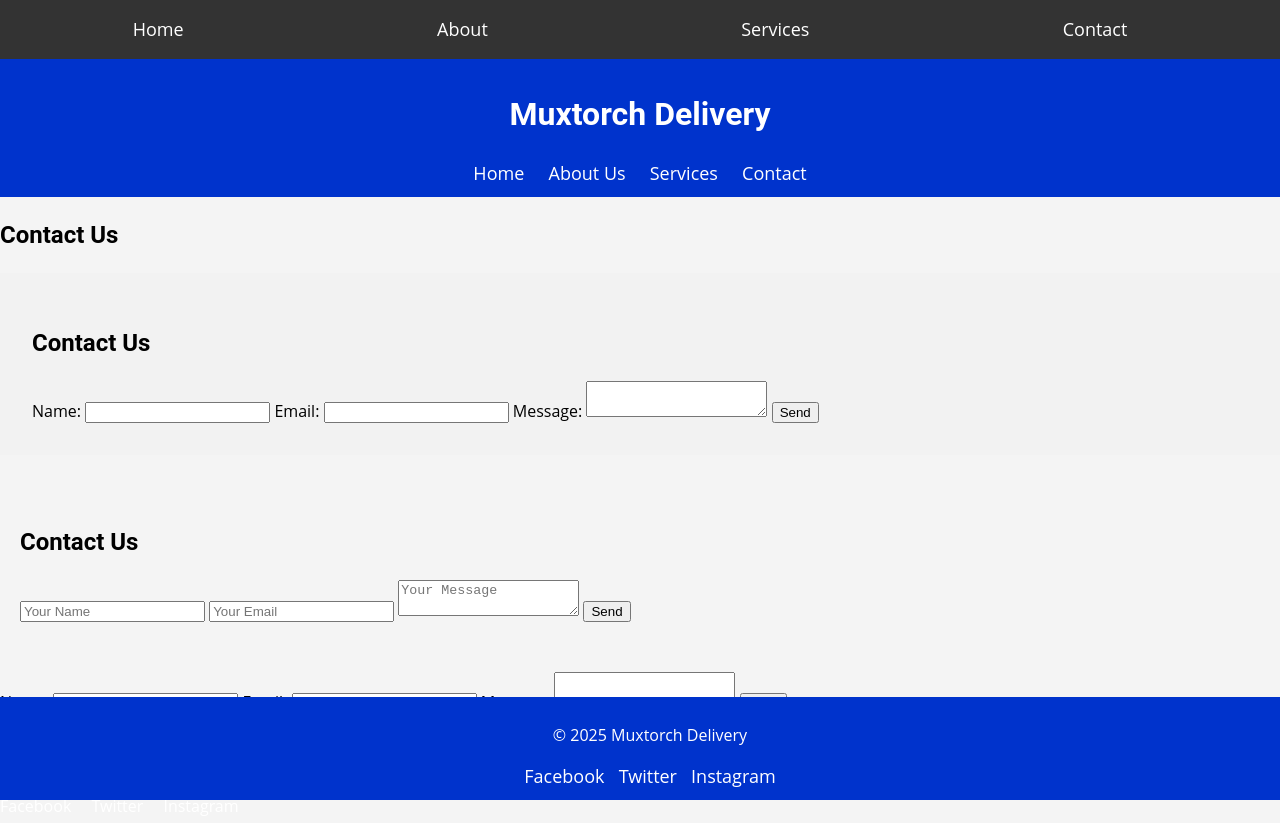
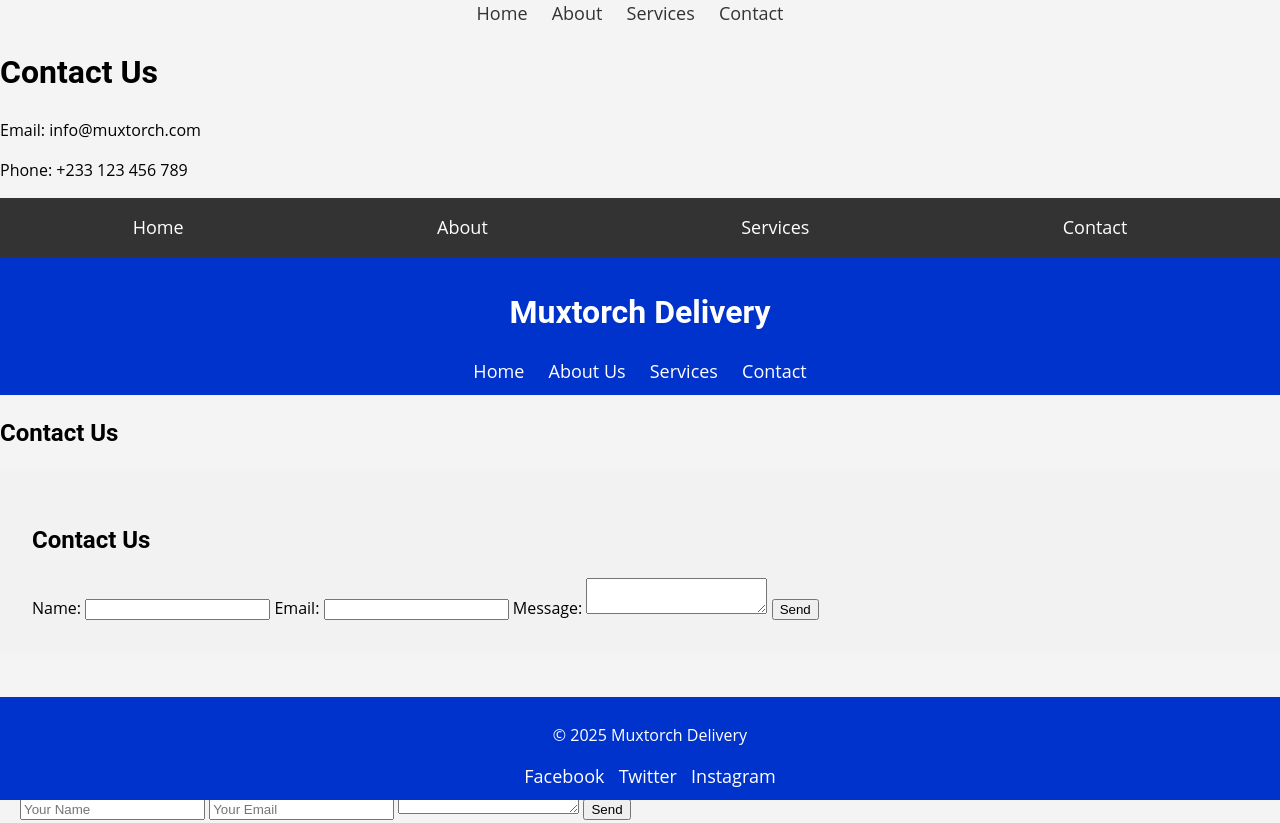
Before and after one commit to MusahT/muxtorchwebsite-, a plain HTML site: page contact.html in a window 1280 px wide. Shown: the top 823 px of the page. Drawn offline with Linux system fonts and the light colour scheme.

Commit message:
Update contact.html
Signed-off-by: Musah Torchei <80322145+MusahT@users.noreply.github.com>

```diff
--- a/contact.html
+++ b/contact.html
@@ -1,4 +1,26 @@
 <!DOCTYPE html>
+<html lang="en">
+<head>
+    <meta charset="UTF-8">
+    <meta name="viewport" content="width=device-width, initial-scale=1.0">
+    <title>Contact Us</title>
+    <link rel="stylesheet" href="style.css">
+</head>
+<body>
+    <nav>
+        <ul>
+            <li><a href="index.html">Home</a></li>
+            <li><a href="about.html">About</a></li>
+            <li><a href="service.html">Services</a></li>
+            <li><a href="contact.html">Contact</a></li>
+        </ul>
+    </nav>
+
+    <h1>Contact Us</h1>
+    <p>Email: info@muxtorch.com</p>
+    <p>Phone: +233 123 456 789</p>
+</body>
+</html><!DOCTYPE html>
 <html lang="en">
 <head>
     <meta charset="UTF-8">
```
